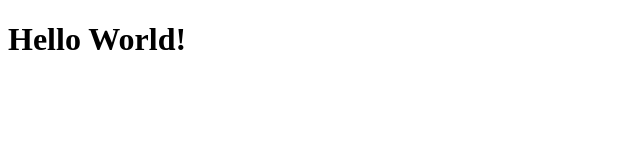
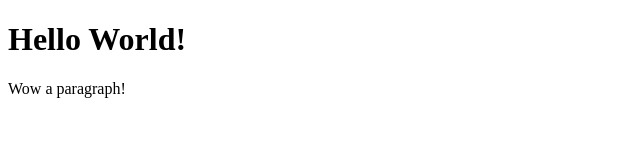
Before and after one commit to maxche/BootCamp-Project1-Demo, a plain HTML site: page index.html in a window 1280 px wide. Shown: the whole page, without its empty margins (0-640 px from the left). Drawn offline with Linux system fonts and the light colour scheme.

Commit message:
Added some content

```diff
--- a/index.html
+++ b/index.html
@@ -8,5 +8,6 @@
 </head>
 <body>
   <h1>Hello World!</h1>
+  <p>Wow a paragraph!</p>
 </body>
 </html>
```
